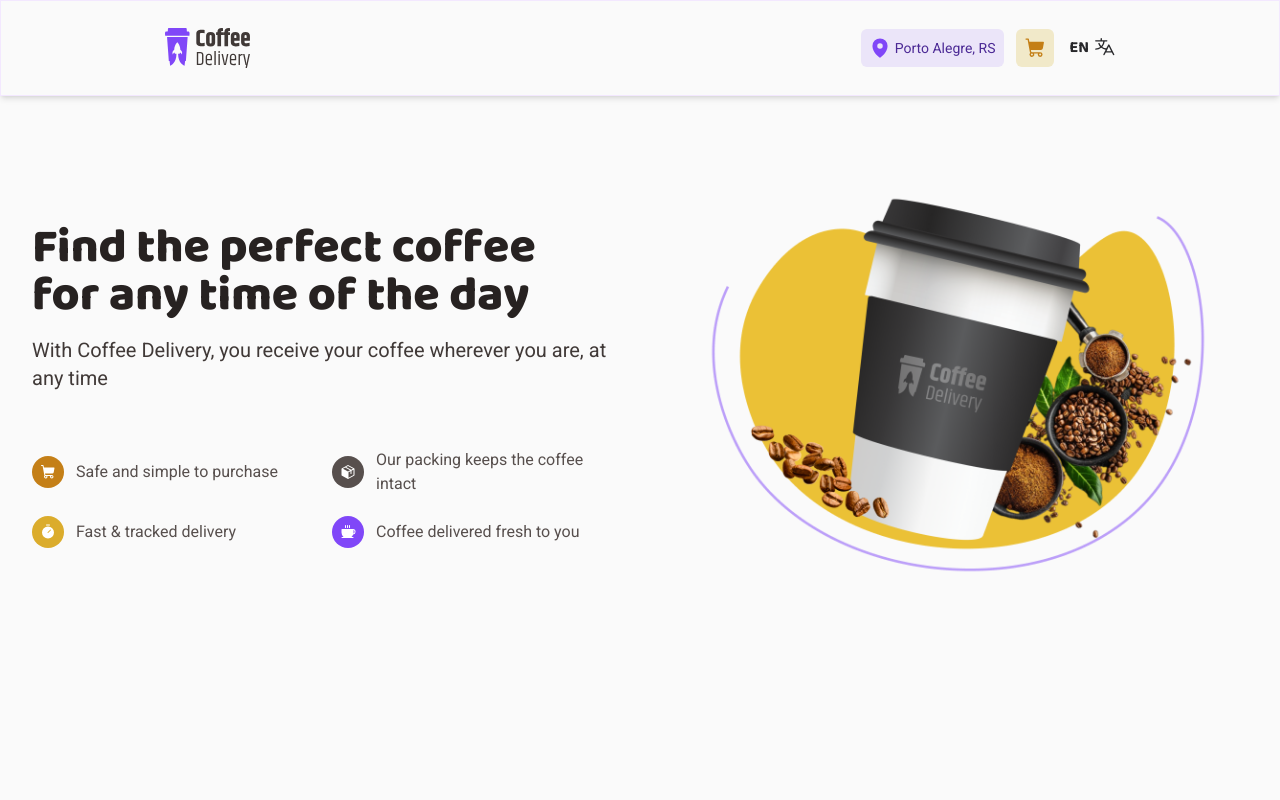
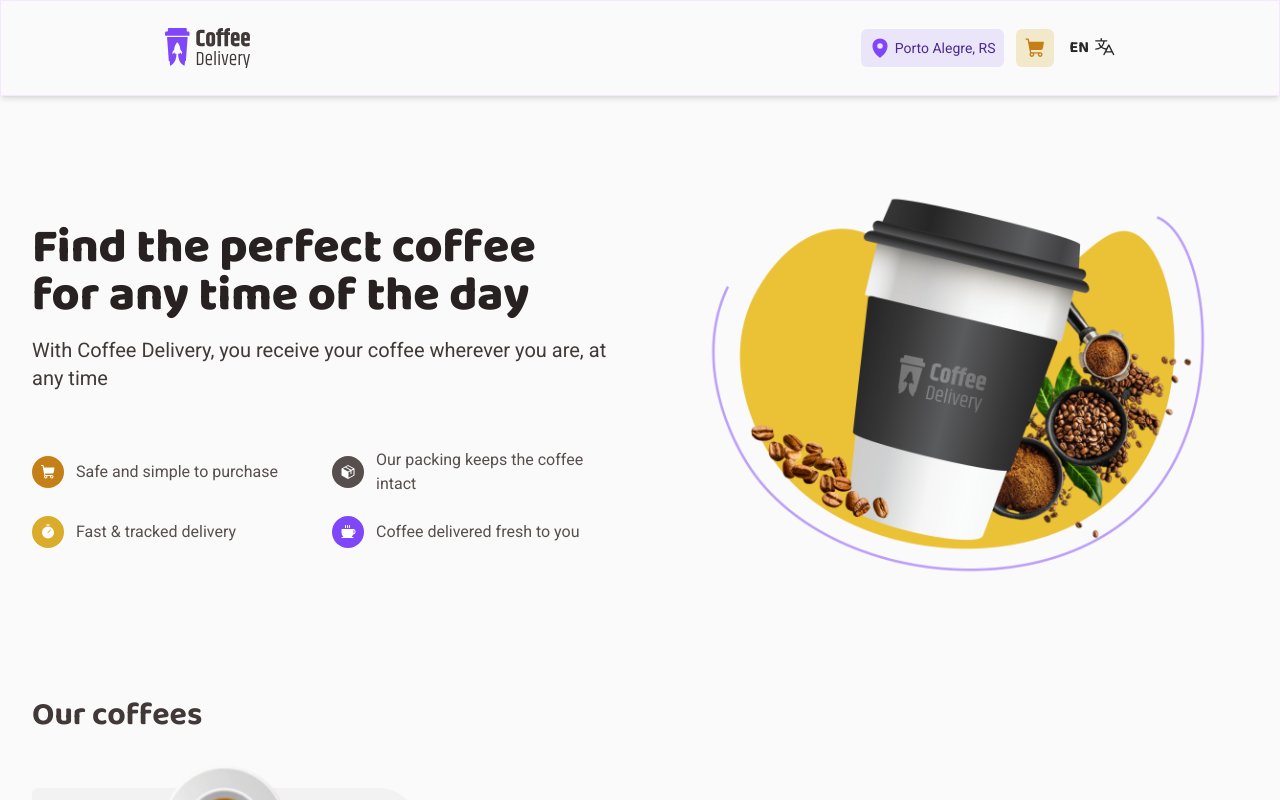
Before and after one commit to eddyyxxyy/coffee-delivery, a React (Vite) app: page / in a window 1280 px wide. Built offline with nearby package versions, Linux system fonts and the light colour scheme; no server answers.

Commit message:
style(pages): :lipstick: adds padding-bottom and texts out CoffeeCard on listing

```diff
--- a/src/pages/Home/index.tsx
+++ b/src/pages/Home/index.tsx
@@ -2,7 +2,9 @@ import { Coffee, Package, ShoppingCart, Timer } from "@phosphor-icons/react";
 import { Helmet, HelmetProvider } from "react-helmet-async";
 import { useTranslation } from "react-i18next";
 
+import expresso from "../../assets/expresso.png";
 import specialCoffeDisplayHomepage from "../../assets/special-coffe-display-homepage.png";
+import { CoffeeCard } from "../../components/CoffeeCard";
 
 export function Home() {
   const { t } = useTranslation();
@@ -25,7 +27,7 @@ export function Home() {
         </Helmet>
       </HelmetProvider>
 
-      <main className="flex-grow overflow-y-auto px-6 font-sans-r md:px-8">
+      <main className="flex-grow overflow-y-auto px-6 pb-24 font-sans-r md:px-8">
         <div className="mt-8 grid grid-cols-1 items-center justify-center gap-12 md:mt-16 md:grid-cols-2 md:gap-12 lg:mt-24 lg:gap-14">
           <div className="flex flex-col items-center gap-4 md:items-start">
             <h1 className="font-sans-b text-3xl font-extrabold leading-[130%] text-base-title md:text-4xl lg:text-5xl">
@@ -77,6 +79,22 @@ export function Home() {
             </div>
           </div>
         </div>
+        <div className="mt-8 md:mt-20 lg:mt-28">
+          <h2 className="text-center font-sans-b text-[2rem] text-base-subtitle md:text-start">
+            {t("coffeeListHeadline")}
+          </h2>
+          <ul className="mt-12 flex flex-col items-center justify-center gap-8 md:grid md:grid-cols-2 lg:grid-cols-3">
+            <li className="flex items-center justify-center">
+              <CoffeeCard
+                imgSrc={expresso}
+                coffeeName={t("traditionalExpressoName")}
+                coffeeDesc={t("traditionalExpressoDesc")}
+                coffeeTag={t("traditionalTag")}
+                coffeePrice={9.99}
+              />
+            </li>
+          </ul>
+        </div>
       </main>
     </>
   );
```
